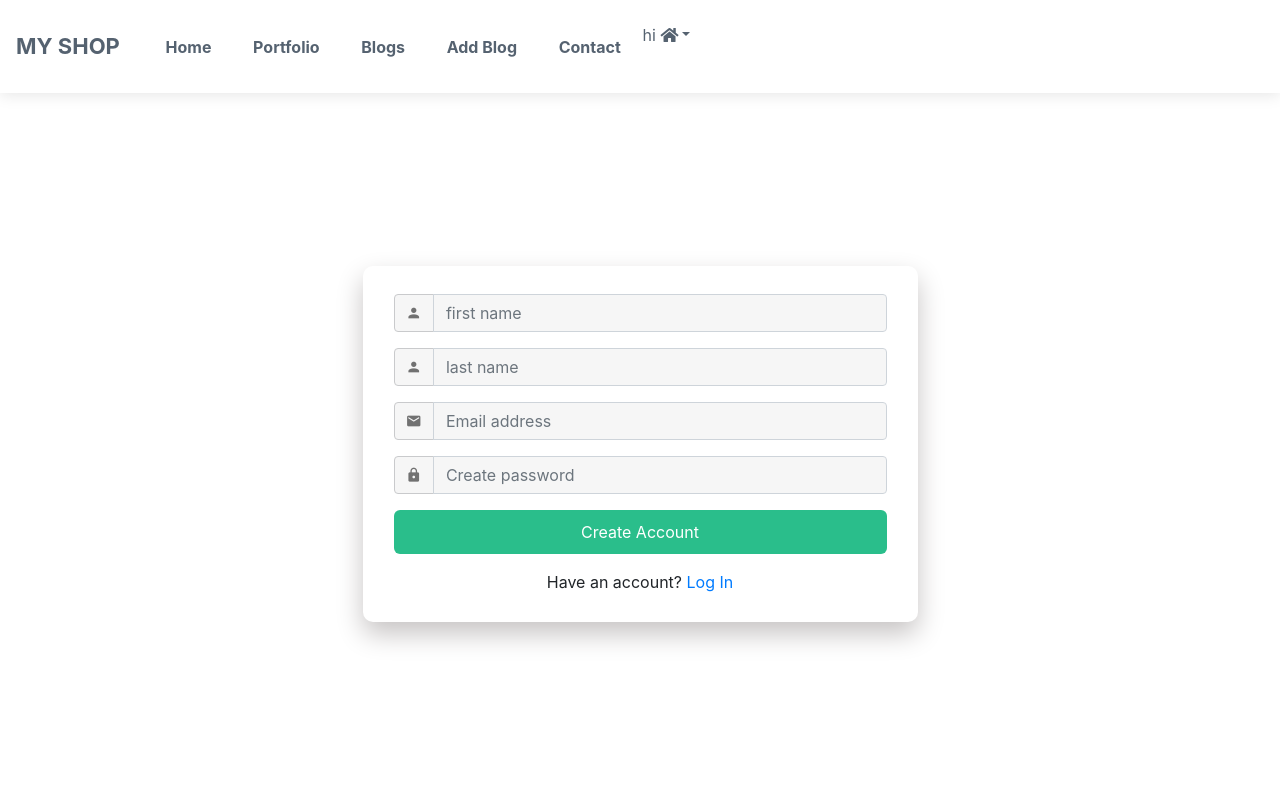
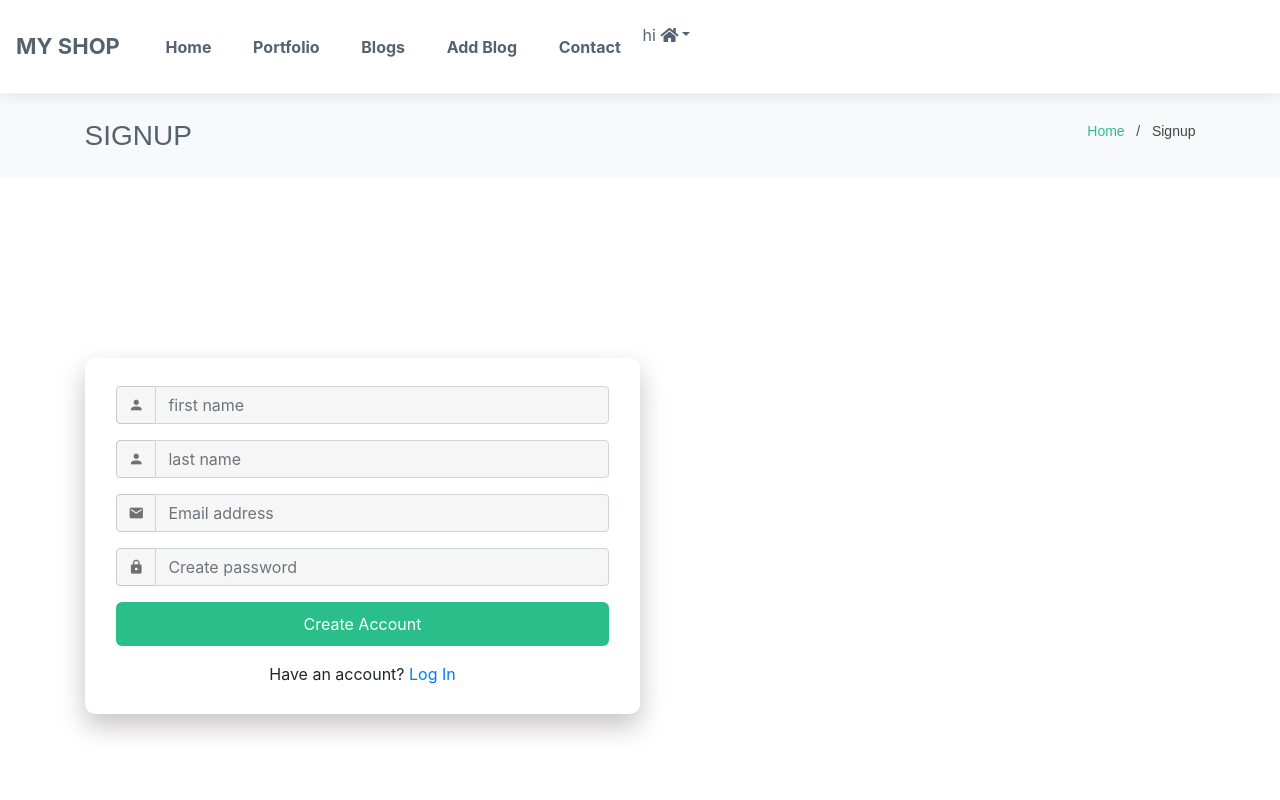
Before and after one commit to mahsarajabpour/nuxt-portfolio, a Nuxt app: page /signUp in a window 1280 px wide. Shown: the top 800 px of the page. Built offline with nearby package versions, Linux system fonts and the light colour scheme.

Commit message:
add Title component

```diff
--- /dev/null
+++ b/components/title/index.vue
@@ -0,0 +1,23 @@
+<template>
+  <div class="title">
+    <p>{{ titleName }}</p>
+    <div v-if="paramsId">
+      <pre><NuxtLink to="/">Home</NuxtLink>   /   <NuxtLink :to="'/'+backLink+'/' + paramsId">Blogs</NuxtLink></pre>
+    </div>
+    <div v-else>
+      <pre><NuxtLink to="/">Home</NuxtLink>   /   {{ titleName }}</pre>
+    </div>
+  </div>
+
+</template>
+
+<script>
+export default {
+  name: "index",
+  props: ['titleName', 'paramsId', 'backLink']
+}
+</script>
+
+<style scoped>
+
+</style>
--- a/pages/blogs/_id.vue
+++ b/pages/blogs/_id.vue
@@ -1,12 +1,6 @@
 <template>
   <div class="blogs-view">
-    <div class="title">
-      <p>Blogs</p>
-      <pre>
-          <NuxtLink to="/">Home</NuxtLink>   /   Blogs
-      </pre>
-    </div>
-
+    <Title :titleName="'Blogs'"/>
     <div class="container">
       <div class="col-md-12">
         <SearchBar :blogs="blogs"/>
@@ -47,11 +41,12 @@
 import Pagination from '@/components/pagination'
 import ShowBlogs from '@/pages/blogs/showBlogs'
 import SearchBar from '@/pages/blogs/searchBar'
+import Title from '@/components/title'
 import axios from "axios";
 
 export default {
   name: "blogs-id",
-  components: {Pagination, ShowBlogs, SearchBar},
+  components: {Pagination, ShowBlogs, SearchBar,Title},
   data() {
     return {
       blogs: [],
--- a/pages/contact/index.vue
+++ b/pages/contact/index.vue
@@ -1,11 +1,6 @@
 <template>
   <div class="contact">
-    <div class="title">
-      <p>Contact</p>
-      <pre>
-                        <NuxtLink to="/">Home</NuxtLink>   /   Contact
-                    </pre>
-    </div>
+    <Title :titleName="'Contact'"/>
     <div class="container">
       <div class="col-md-12">
         <div class="map">
@@ -69,8 +64,11 @@
 </template>
 
 <script>
+import Title from '@/components/title'
+
 export default {
-  name: "Contact"
+  name: "Contact",
+  components: {Title}
 }
 </script>
 
--- a/pages/createBlog/index.vue
+++ b/pages/createBlog/index.vue
@@ -1,13 +1,6 @@
 <template>
   <div class="create-blog">
-    <div class="title">
-      <p>Create Blog</p>
-      <pre v-if="this.$route.query.paramsId">
-        <NuxtLink to="/">Home</NuxtLink>   /   <NuxtLink :to="'/blogs/' + this.$route.query.paramsId">Blogs</NuxtLink>
-      </pre>
-      <pre v-else><NuxtLink to="/">Home</NuxtLink>   /   Add Blog</pre>
-    </div>
-
+    <Title :titleName="'Create Blog'" :paramsId="this.$route.query.paramsId" :backLink="'blogs'"/>
     <div class="container center">
       <div class="col-md-8">
         <div class="row main-form  d-flex justify-content-center">
--- a/pages/portfolio/_id.vue
+++ b/pages/portfolio/_id.vue
@@ -1,9 +1,6 @@
 <template>
   <div class="portfolio">
-    <div class="title">
-      <p>portfolio</p>
-      <pre><NuxtLink to="/">Home</NuxtLink>   /   Portfolio</pre>
-    </div>
+    <Title :titleName="'Portfolio'"/>
     <div class="container">
       <div class="col-md-12">
         <ul class="row portfolio-header">
@@ -39,10 +36,11 @@
 <script>
 import faker from 'faker/locale/en'
 import Pagination from "@/components/pagination";
+import Title from '@/components/title'
 
 export default {
   name: "portfolio-id",
-  components: {Pagination},
+  components: {Pagination, Title},
   data() {
     return {
       image: faker.image.image(),
--- a/pages/signUp/index.vue
+++ b/pages/signUp/index.vue
@@ -1,5 +1,7 @@
 <template>
-  <div class="container sign-up">
+  <div class="sign-up">
+    <Title :titleName="'Signup'"/>
+    <div class="container">
       <div class="col-lg-6 col-md-6 col-sm-10 main-form ">
         <!--      {emailError &&-->
         <!--      <p class="alert-danger text-center text-danger">email error</p>-->
@@ -60,24 +62,18 @@
         </form>
       </div>
     </div>
+  </div>
 </template>
 
 <script>
+import Title from '@/components/title'
 export default {
-  name: "SignUp"
+  name: "SignUp",
+  components:{Title}
 }
 </script>
 
 <style scoped>
-.sign-up {
-  display: flex;
-  flex-direction: row;
-  justify-content: center;
-}
-
-.sign-up .main-form {
-  margin: 160px 0;
-}
 
 .sign-up .fix-input-icon {
   display: flex;
```
Lines whose indentation alone changed are shown as unchanged.
